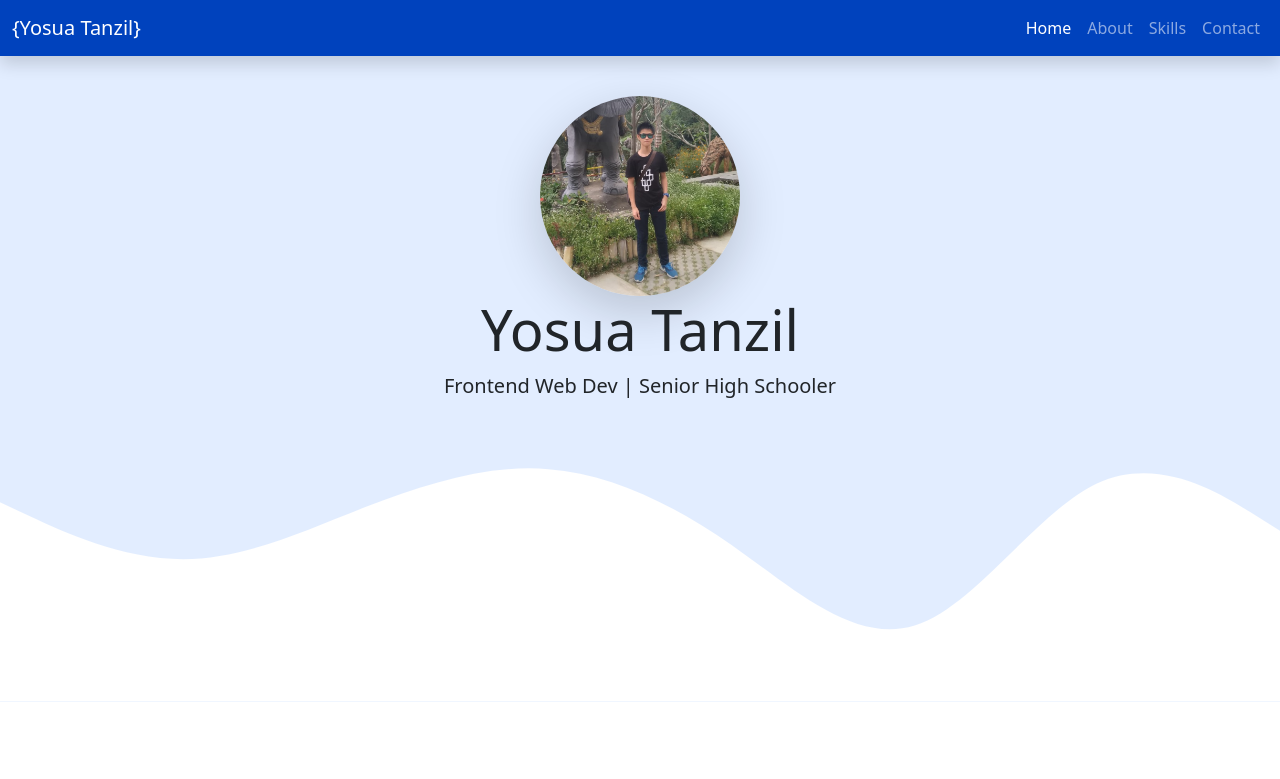
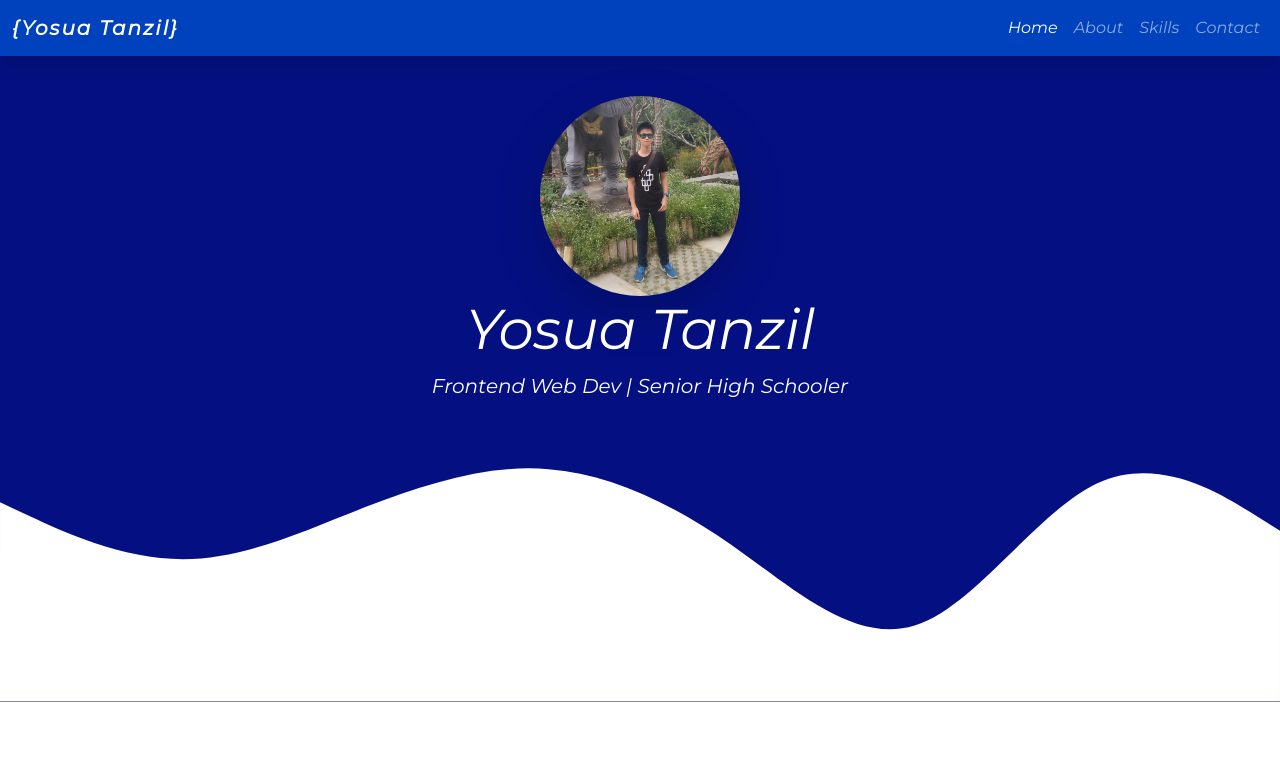
Before and after one commit to yosuatanzil/yosuatanzil.github.io, a plain HTML site: page index.html in a window 1280 px wide. Shown: the top 779 px of the page. Drawn offline with nearby package versions, Linux system fonts and the light colour scheme.

Commit message:
Mengubah css

```diff
--- a/style.css
+++ b/style.css
@@ -1,13 +1,59 @@
+body {
+  font-family: "Montserrat", sans-serif;
+}
+
+/* Navbar */
+.navbar-brand {
+  font-family: "Montserrat", sans-serif;
+  letter-spacing: 2px;
+  font-weight: bold;
+}
+
+/* Hero Banner/Jumbotron */
 .jumbotron {
+  color: White;
   padding-top: 6rem;
-  background-color: #e2edff;
+  background-color: #041081;
+}
+
+.card {
+  background-color: rgb(10, 82, 216);
+  color: white;
+}
+
+.rounded-circle {
+  transition: ease-in-out 0.2s;
+}
+
+.rounded-circle:hover {
+  width: 230px;
 }
 
 /* Projects */
 #projects {
-  background-color: #e2edff;
+  background-color: #041081;
+}
+
+/* About */
+.about {
+  transition: ease-in-out 0.2s;
 }
 
 section {
   padding-top: 5rem;
 }
+
+::-webkit-scrollbar {
+  width: 14px;
+}
+
+::-webkit-scrollbar-thumb {
+  border: #01073d 3px solid;
+  border-radius: 2px;
+  width: 14px;
+  background-image: linear-gradient(rgb(3, 61, 168), #00aeff);
+}
+
+::-webkit-scrollbar-track {
+  background-color: rgb(2, 25, 68);
+}
```
